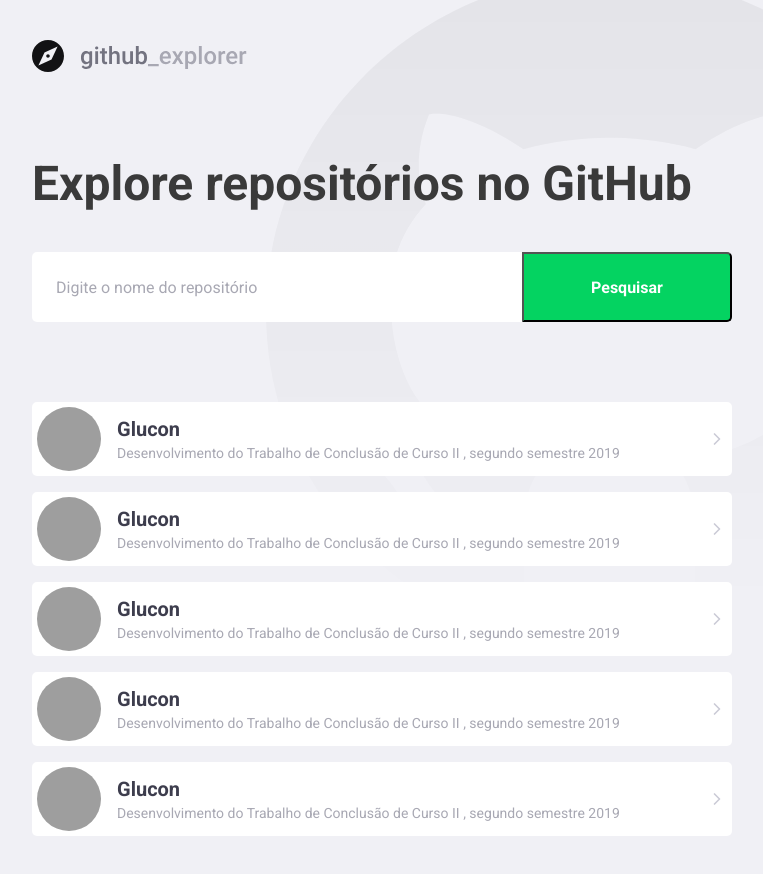
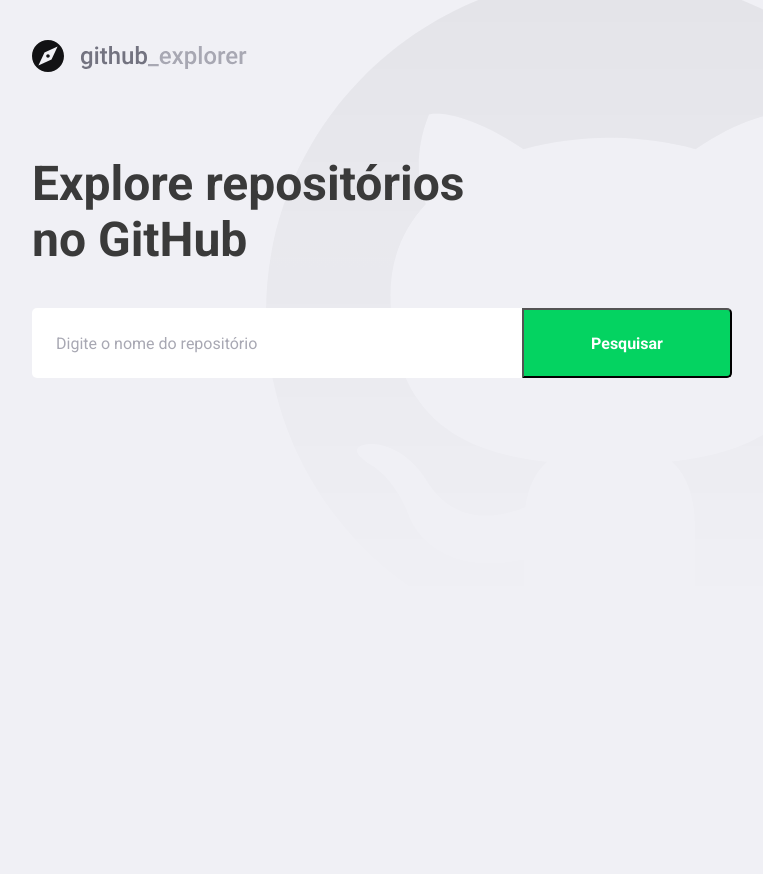
Before and after one commit to BrenoMaia98/githubExplorer, a React (Create React App) app in the folder front-end-web/: page / in a window 1280 px wide. Shown: the whole page, without its empty margins (148-911 px from the left). After the commit the page ends 800 px from the top, so only its background shows below. Built offline with nearby package versions, Linux system fonts and the light colour scheme; grey boxes are pictures that could not be loaded; the HTML template or start-up script is replaced by a standard one.

Commit message:
consuming gitHub api

```diff
--- a/front-end-web/package.json
+++ b/front-end-web/package.json
@@ -12,6 +12,7 @@
     "@types/react-dom": "^16.9.0",
     "@types/styled-components": "^5.1.0",
     "@typescript-eslint/eslint-plugin": "^2.30.0",
+    "axios": "^0.19.2",
     "eslint-config-airbnb": "^18.1.0",
     "eslint-plugin-react": "^7.19.0",
     "polished": "^3.6.3",
--- a/front-end-web/src/routes/Dashboard/index.tsx
+++ b/front-end-web/src/routes/Dashboard/index.tsx
@@ -1,97 +1,67 @@
-import React from 'react';
+import React, { useState, FormEvent } from 'react';
+import { FiChevronRight } from 'react-icons/fi';
 
-import { FiChevronRight } from 'react-icons/fi';
-import { Title, Form, Repositories } from './styles';
+import api from '../../services/api';
 
 import logoImg from '../../assets/logo.svg';
 
+import { Title, Form, Repositories } from './styles';
+
+interface Repository {
+  full_name: string;
+  description: string;
+  owner: {
+    login: string;
+    avatar_url: string;
+  };
+}
+
 const Dashboard: React.FC = () => {
+  const [newRepo, setNewRepo] = useState<string>('');
+  const [repositories, setRepositories] = useState<Repository[]>([]);
+
+  async function handleAddRepository(
+    event: FormEvent<HTMLFormElement>,
+  ): Promise<void> {
+    event.preventDefault();
+
+    const response = await api.get<Repository>(`repos/${newRepo}`);
+
+    const repository = response.data;
+
+    setRepositories([...repositories, repository]);
+    setNewRepo('');
+  }
+
   return (
     <>
       <img src={logoImg} alt="Github Explorer" />
       <Title>Explore repositórios no GitHub</Title>
 
-      <Form>
-        <input placeholder="Digite o nome do repositório" />
+      <Form onSubmit={handleAddRepository}>
+        <input
+          value={newRepo}
+          onChange={(e) => setNewRepo(e.target.value)}
+          placeholder="Digite o nome do repositório"
+        />
         <button type="submit">Pesquisar</button>
       </Form>
 
       <Repositories>
-        <a href="teste">
+        {repositories.map((repository) => (
+          <a key={repository.full_name} href="teste">
             <img
-            src="https://avatars1.githubusercontent.com/u/24214851?s=460&u=01ff12e09164ddf8d83fd6681c6a0fd6b4bf126f&v=4"
-            alt=" Breno Maia"
+              src={repository.owner.avatar_url}
+              alt={repository.owner.login}
             />
             <div>
-            <strong>Glucon</strong>
-            <p>
-              Desenvolvimento do Trabalho de Conclusão de Curso II , segundo
-              semestre 2019
-            </p>
+              <strong>{repository.full_name}</strong>
+              <p>{repository.description}</p>
             </div>
 
             <FiChevronRight size={20} />
           </a>
-        <a href="teste">
-          <img
-            src="https://avatars1.githubusercontent.com/u/24214851?s=460&u=01ff12e09164ddf8d83fd6681c6a0fd6b4bf126f&v=4"
-            alt=" Breno Maia"
-          />
-          <div>
-            <strong>Glucon</strong>
-            <p>
-              Desenvolvimento do Trabalho de Conclusão de Curso II , segundo
-              semestre 2019
-            </p>
-          </div>
-
-          <FiChevronRight size={20} />
-        </a>
-        <a href="teste">
-          <img
-            src="https://avatars1.githubusercontent.com/u/24214851?s=460&u=01ff12e09164ddf8d83fd6681c6a0fd6b4bf126f&v=4"
-            alt=" Breno Maia"
-          />
-          <div>
-            <strong>Glucon</strong>
-            <p>
-              Desenvolvimento do Trabalho de Conclusão de Curso II , segundo
-              semestre 2019
-            </p>
-          </div>
-
-          <FiChevronRight size={20} />
-        </a>
-        <a href="teste">
-          <img
-            src="https://avatars1.githubusercontent.com/u/24214851?s=460&u=01ff12e09164ddf8d83fd6681c6a0fd6b4bf126f&v=4"
-            alt=" Breno Maia"
-          />
-          <div>
-            <strong>Glucon</strong>
-            <p>
-              Desenvolvimento do Trabalho de Conclusão de Curso II , segundo
-              semestre 2019
-            </p>
-          </div>
-
-          <FiChevronRight size={20} />
-        </a>
-        <a href="teste">
-          <img
-            src="https://avatars1.githubusercontent.com/u/24214851?s=460&u=01ff12e09164ddf8d83fd6681c6a0fd6b4bf126f&v=4"
-            alt=" Breno Maia"
-          />
-          <div>
-            <strong>Glucon</strong>
-            <p>
-              Desenvolvimento do Trabalho de Conclusão de Curso II , segundo
-              semestre 2019
-            </p>
-          </div>
-
-          <FiChevronRight size={20} />
-        </a>
+        ))}
       </Repositories>
     </>
   );
--- a/front-end-web/src/routes/Dashboard/styles.ts
+++ b/front-end-web/src/routes/Dashboard/styles.ts
@@ -5,7 +5,7 @@
 export const Title = styled.h1`
   font-size: 48px;
   color: #3a3a3a;
-  max-width: 850px;
+  max-width: 450px;
   line-height: 56px;
 
   margin-top: 80px;
@@ -53,13 +53,12 @@
     background: #fff;
     border-radius: 5px;
     width: 100%;
-    padding: 5px;
+    padding: 24px;
     display: block;
     text-decoration: none;
 
     display: flex;
     align-items: center;
-
     transition: transform 0.2s;
 
     &:hover {
@@ -77,7 +76,8 @@
     }
 
     div {
-      margin-left: 16px;
+      margin: 0 16px;
+      flex: 1;
 
       strong {
         font-size: 20px;
@@ -85,7 +85,7 @@
       }
 
       p {
-        font-size: 14px;
+        font-size: 18px;
         color: #a8a8b3;
         margin-top: 4px;
       }
--- /dev/null
+++ b/front-end-web/src/services/api.ts
@@ -0,0 +1,7 @@
+import axios from 'axios';
+
+const api = axios.create({
+  baseURL: 'https://api.github.com',
+});
+
+export default api;
```
Also changed, not shown: front-end-web/.eslintrc.json, 1 other file (tests, documents, lock files or other folders). Lines whose indentation alone changed are shown as unchanged.
